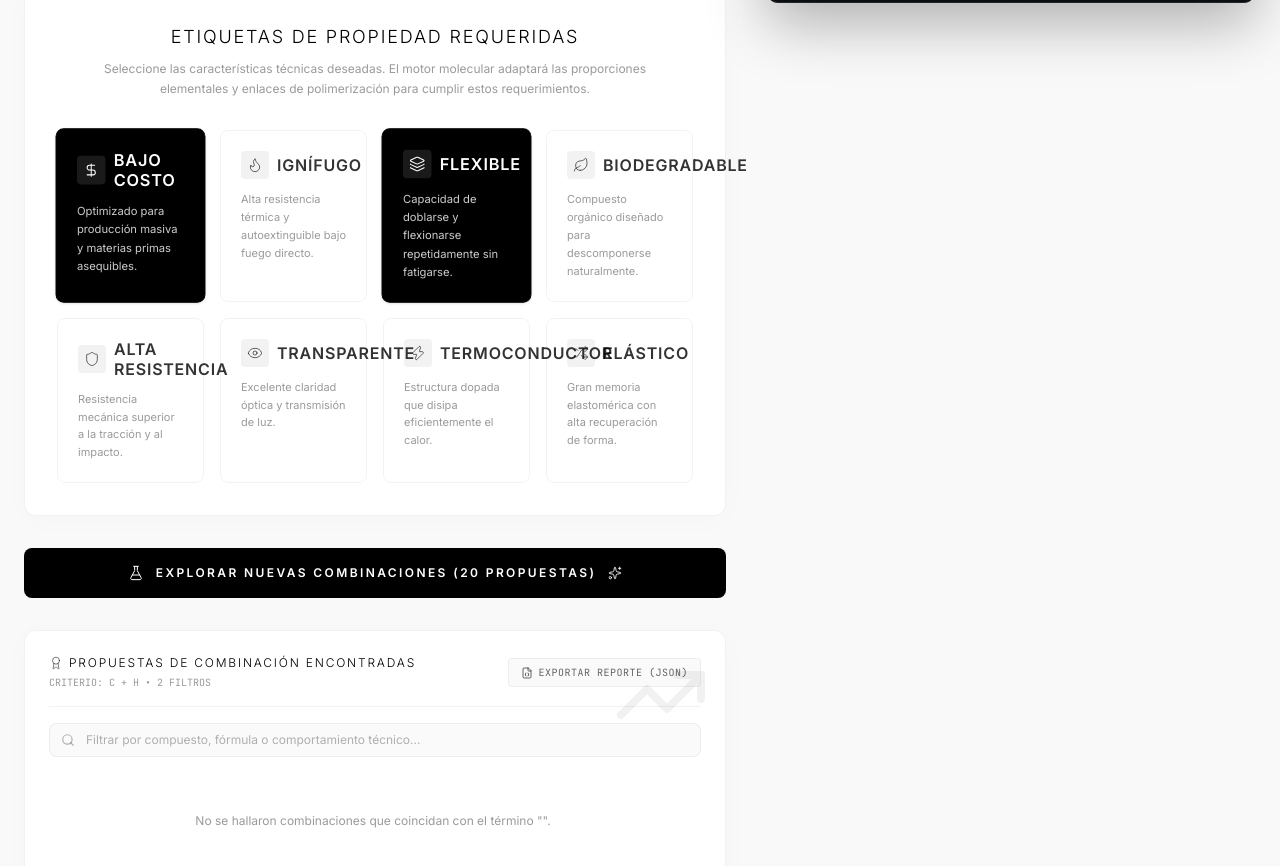
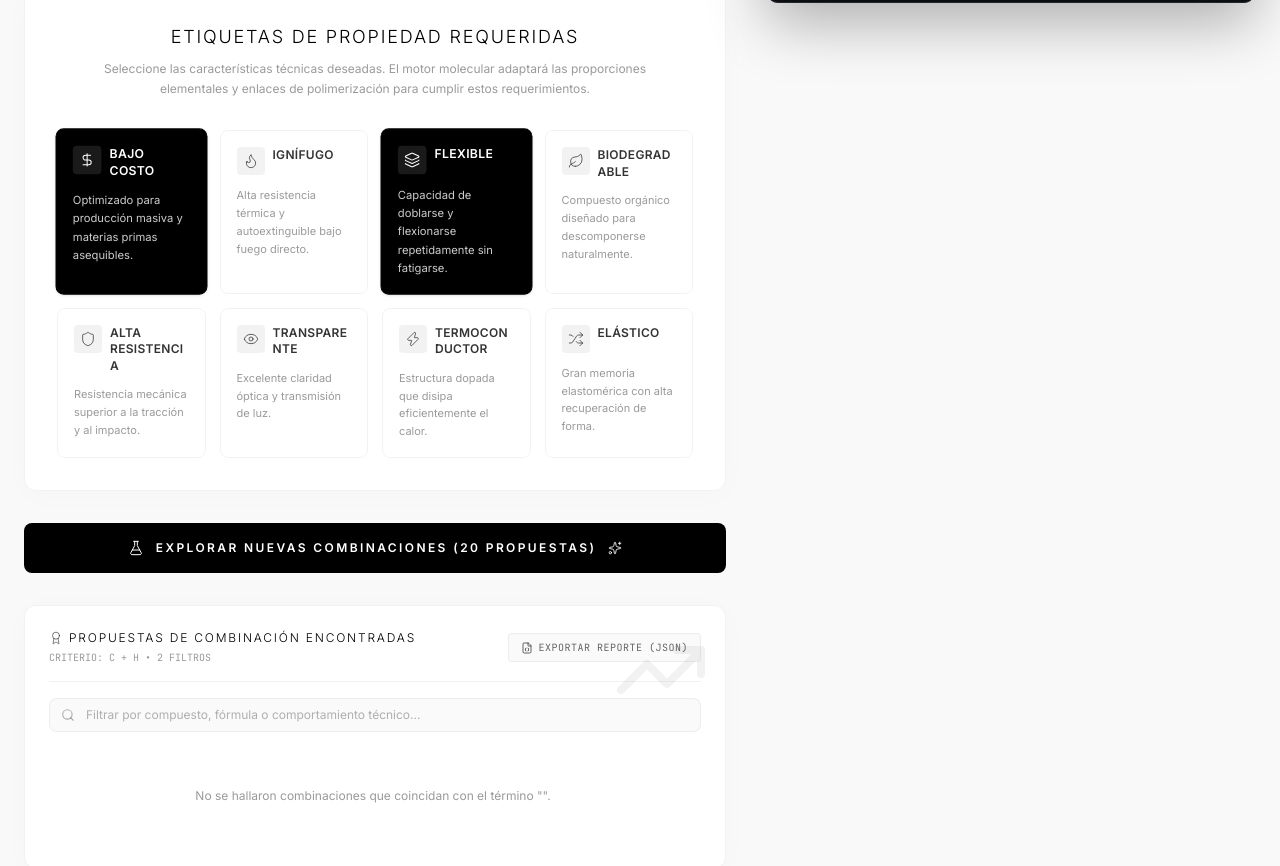
Before and after one commit to ShadowDrake-Eminence/SCM-Proyect, a Next.js app: page / in a window 1280 px wide. Shown: the part 1060-1926 px from the top of the page. Built offline with nearby package versions, Linux system fonts and the light colour scheme.

Commit message:
arreglando casillas

```diff
--- a/src/components/TagSelector.tsx
+++ b/src/components/TagSelector.tsx
@@ -55,7 +55,7 @@ export default function TagSelector({ selectedTags, onToggleTag, setHoveredTagId
         </p>
       </div>
 
-      <div className="grid grid-cols-2 md:grid-cols-3 xl:grid-cols-4 gap-4">
+      <div className="grid grid-cols-1 sm:grid-cols-2 xl:grid-cols-4 gap-3.5">
         {PROPERTY_TAGS.map((tag) => {
           const isSelected = selectedTags.includes(tag.id);
           return (
@@ -78,21 +78,21 @@ export default function TagSelector({ selectedTags, onToggleTag, setHoveredTagId
                 }
                 setHoveredTagId(null);
               }}
-              className={`min-h-[140px] h-full flex flex-col p-5 rounded-lg border text-left transition-all duration-300 select-none cursor-pointer group relative ${
+              className={`min-h-[140px] h-full w-full overflow-hidden flex flex-col p-4 rounded-lg border text-left transition-all duration-300 select-none cursor-pointer group relative ${
                 isSelected
                   ? 'bg-black text-white dark:bg-white dark:text-black border-black dark:border-white shadow-sm scale-[1.02]'
                   : 'bg-transparent border-black/5 dark:border-white/10 hover:border-black/20 dark:hover:border-white/30 hover:bg-black/[0.01] dark:hover:bg-white/[0.01]'
               }`}
             >
-              <div className="flex items-center gap-2 mb-3">
-                <div className={`p-1.5 rounded transition-all duration-300 ${
+              <div className="flex items-start gap-2 mb-3 min-w-0 w-full">
+                <div className={`shrink-0 p-1.5 rounded transition-all duration-300 ${
                   isSelected
                     ? 'bg-white/10 text-white dark:bg-black/10 dark:text-black'
                     : 'bg-black/5 dark:bg-white/5 text-black/60 dark:text-white/60'
                 }`}>
                   {renderIcon(tag.icon, 'w-4 h-4')}
                 </div>
-                <span className={`break-words whitespace-normal text-sm md:text-base leading-tight uppercase tracking-wider font-semibold font-sans ${
+                <span className={`min-w-0 flex-1 text-[11px] sm:text-xs leading-snug uppercase tracking-wide font-semibold font-sans break-words [overflow-wrap:anywhere] ${
                   isSelected ? 'text-white dark:text-black' : 'text-black/80 dark:text-white/80'
                 }`}>
                   {tag.name}
```
